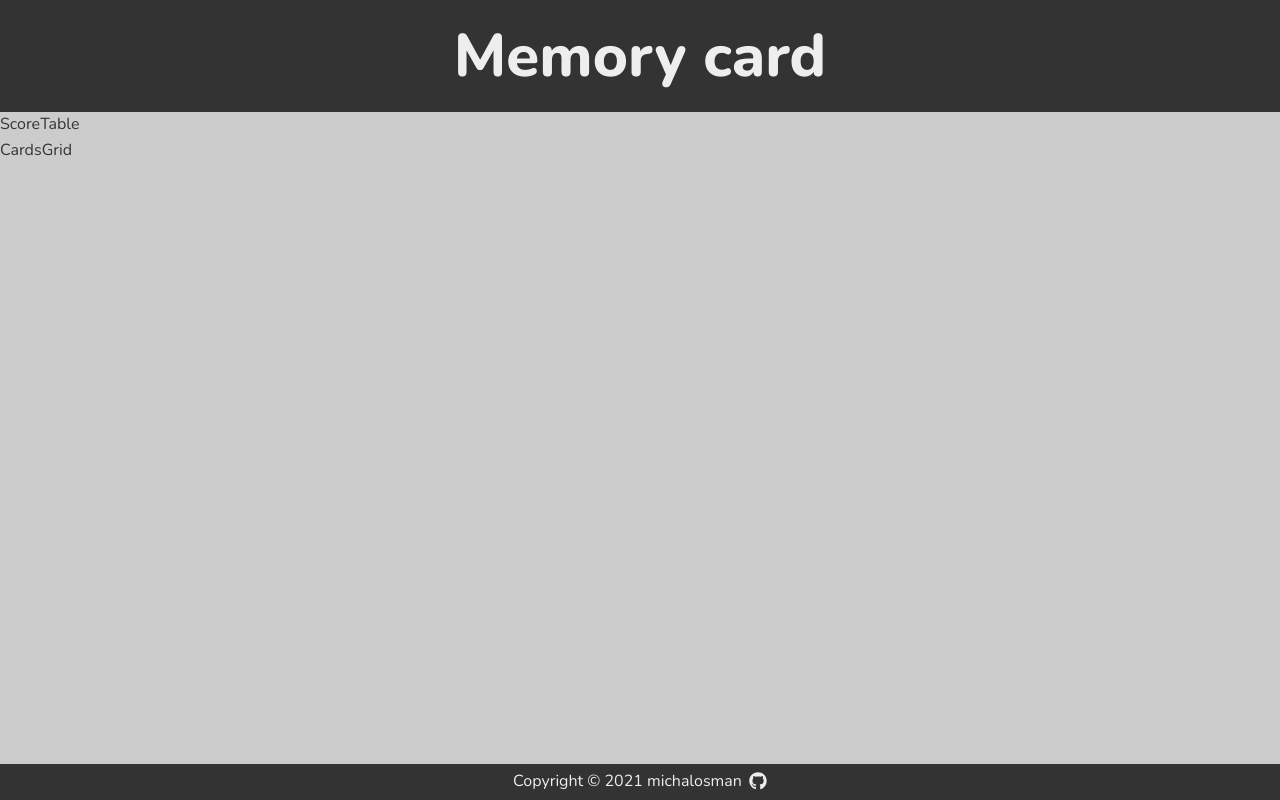
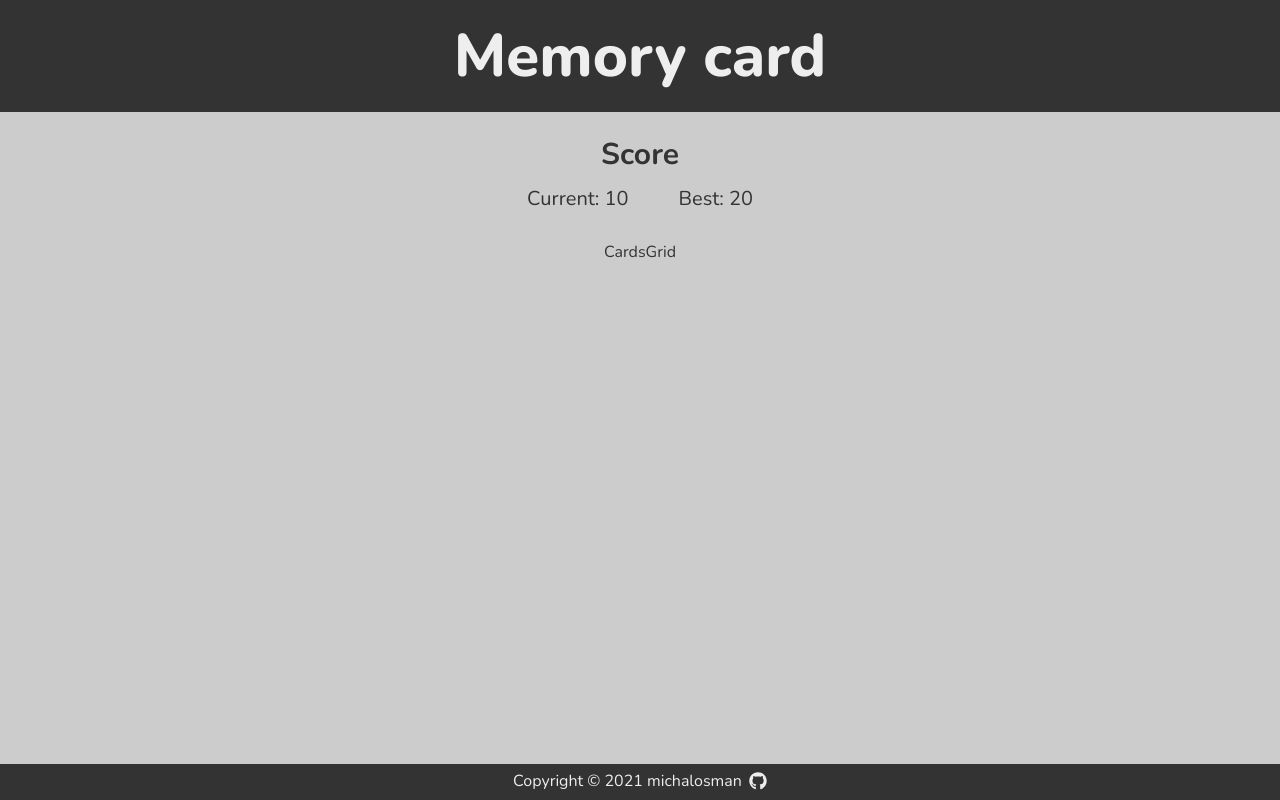
Before and after one commit to michalosman/memory-card, a React (Create React App) app: page / in a window 1280 px wide. Built offline with nearby package versions, Linux system fonts and the light colour scheme.

Commit message:
Finish basic scoreboard

```diff
--- a/src/components/Main.js
+++ b/src/components/Main.js
@@ -1,17 +1,24 @@
 import React from 'react'
 import styled from 'styled-components'
-import ScoreTable from './ScoreTable/ScoreTable'
+import Scoreboard from './Scoreboard/Scoreboard'
 import CardsGrid from './CardsGrid/CardsGrid'
 
 const Main = () => {
   return (
     <MainWrapper>
-      <ScoreTable></ScoreTable>
+      <Scoreboard></Scoreboard>
       <CardsGrid></CardsGrid>
     </MainWrapper>
   )
 }
 
-const MainWrapper = styled.main``
+const MainWrapper = styled.main`
+  display: flex;
+  flex-direction: column;
+  align-items: center;
+  justify-content: center;
+  gap: 2rem;
+  padding: 2rem;
+`
 
 export default Main
--- a/src/components/ScoreTable/ScoreTable.js
+++ /dev/null
@@ -1,7 +0,0 @@
-import React from 'react'
-
-const ScoreTable = () => {
-  return <div>ScoreTable</div>
-}
-
-export default ScoreTable
--- a/src/components/ScoreTable/index.js
+++ /dev/null
@@ -1,3 +0,0 @@
-import ScoreTable from './ScoreTable'
-
-export default ScoreTable
--- /dev/null
+++ b/src/components/Scoreboard/Scoreboard.js
@@ -0,0 +1,45 @@
+import React from 'react'
+import styled from 'styled-components'
+
+const Scoreboard = () => {
+  return (
+    <ScoreboardWrapper>
+      <Title>Score</Title>
+      <Scores>
+        <CurrentScore>Current: 10</CurrentScore>
+        <BestScore>Best: 20</BestScore>
+      </Scores>
+    </ScoreboardWrapper>
+  )
+}
+
+const ScoreboardWrapper = styled.div`
+  display: flex;
+  flex-direction: column;
+  align-items: center;
+  justify-content: center;
+`
+
+const Title = styled.h2`
+  font-size: 3rem;
+  padding: 0.5rem;
+`
+
+const Scores = styled.div`
+  display: flex;
+  align-items: center;
+  justify-content: space-between;
+  gap: 4rem;
+`
+
+const CurrentScore = styled.div`
+  font-size: 2rem;
+  padding: 0.5rem;
+`
+
+const BestScore = styled.div`
+  font-size: 2rem;
+  padding: 0.5rem;
+`
+
+export default Scoreboard
--- /dev/null
+++ b/src/components/Scoreboard/index.js
@@ -0,0 +1,3 @@
+import Scoreboard from './Scoreboard'
+
+export default Scoreboard
--- a/src/theme/Theme.js
+++ b/src/theme/Theme.js
@@ -7,6 +7,8 @@ export const Theme = {
     dark: '#333',
     darkHover: '#222',
     darkActive: '#111',
+    current: '#ffe28a',
+    best: '#9efc88',
   },
 }
 
```
